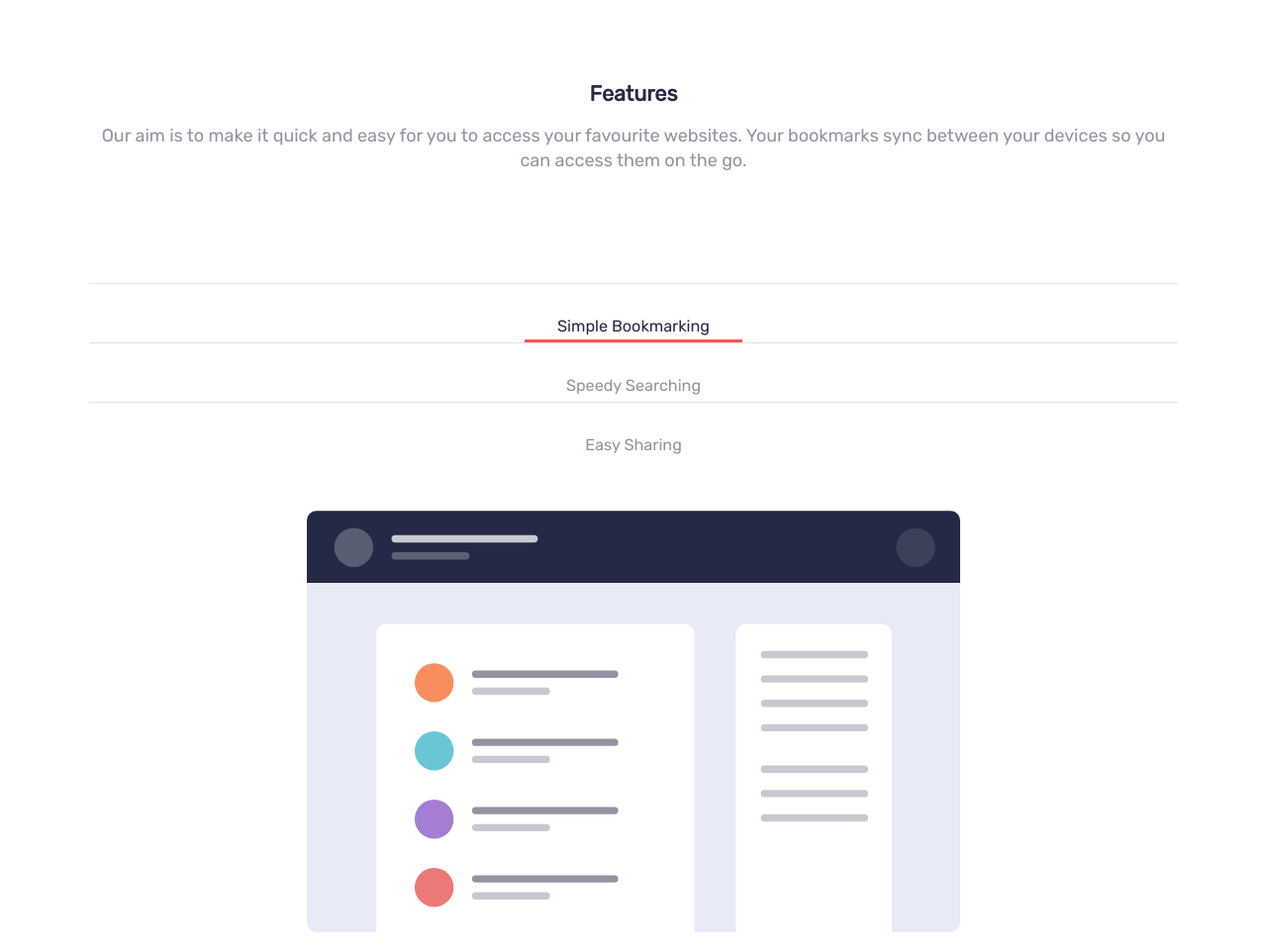
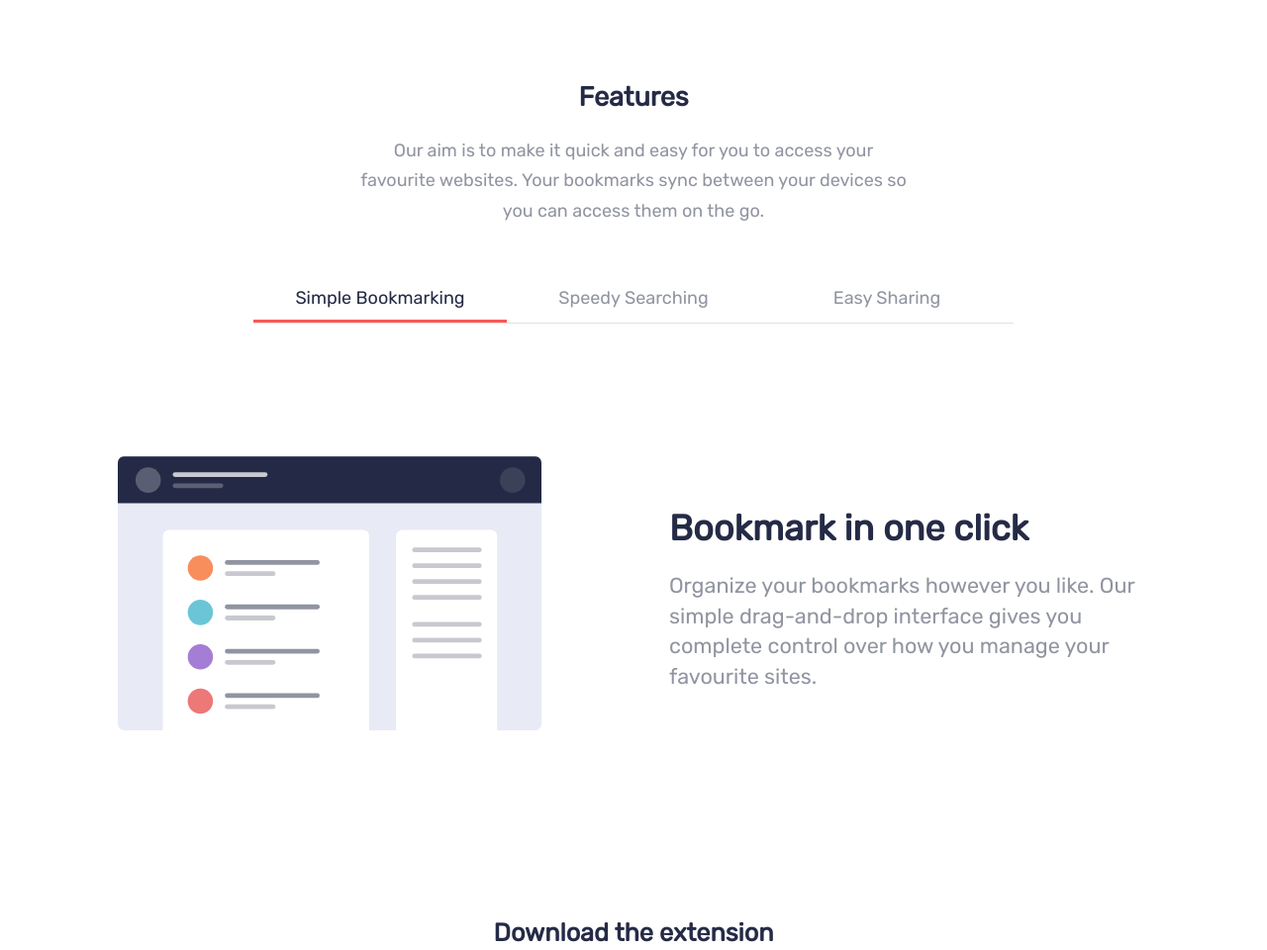
Before and after one commit to jarher/bookmarkLandingPage, a plain HTML site: page index.html in a window 1280 px wide. Shown: the part 580-1540 px from the top of the page at 99% size. Drawn offline with Linux system fonts and the light colour scheme.

Commit message:
features  desktop styles finished

```diff
--- a/assets/css/features.css
+++ b/assets/css/features.css
@@ -6,7 +6,7 @@
   color: var(--Very-Dark-Blue);
   font-size: 1.2rem;
 }
-.features p {
+.features-mainText {
   font-size: 0.835rem;
   line-height: 1.4rem;
   color: var(--Grayish-Blue);
@@ -14,8 +14,6 @@
 }
 .features-tabs-wrapper {
   margin: 10% 0;
-}
-.tabs-buttons-wrapper {
 }
 .tab-button {
   text-align: center;
@@ -57,8 +55,6 @@
   opacity: 0;
   transition: all 0.2s ease-in-out;
 }
-.tab-panel-image-wrapper {
-}
 .tab-panel-description {
   margin-top: 30px;
 }
@@ -76,7 +72,7 @@
   display: none;
 }
 @media (min-width: 768px) {
-  .features p {
+  .features-mainText {
     font-size: 1rem;
     padding: 0;
   }
@@ -91,3 +87,103 @@
     margin: auto;
   }
 }
+@media (min-width: 1024px) {
+  .features {
+    margin-left: 0;
+    margin-right: 0;
+  }
+  .features h2 {
+    font-size: 1.5rem;
+  }
+  .features-mainText {
+    width: 44%;
+    margin: auto;
+    line-height: 1.7rem;
+  }
+  .features-tabs-wrapper {
+    margin: 3% 0;
+  }
+  .tabs-buttons-wrapper {
+    display: flex;
+    flex-direction: row;
+    justify-content: center;
+    width: 60%;
+    margin: auto;
+  }
+  .tab-button {
+    flex: 1;
+    border-top: none;
+    border-bottom: 1px solid hsla(229, 8%, 60%, 0.274);
+  }
+  .tab-button span:nth-child(1) {
+    font-size: 1rem;
+  }
+  .tab-button span:nth-child(2) {
+    width: 100%;
+  }
+  .tab-panel {
+    display: flex;
+    flex-direction: row;
+    align-items: center;
+    gap: 200px;
+  }
+  .tab-panel-image-wrapper,
+  .tab-panel-description {
+    flex: 1;
+  }
+  .tab-panel-image-wrapper img {
+    width: 90%;
+    margin-left: 25%;
+  }
+  .tab-panel-description {
+    text-align: left;
+    margin-right: 10%;
+  }
+  .tab-panel-title {
+    font-size: 2rem;
+  }
+  .tab-panel-description p {
+    font-size: 1.2rem;
+    line-height: 1.7rem;
+  }
+
+  /* .tab-panels-wrapper {
+  }
+  .tab-panel {
+    display: flex;
+    flex-direction: row;
+    align-items: center;
+    margin-top: -90px;
+    gap: 50px;
+  }
+  .tab-panel-image-wrapper {
+    flex: 1;
+  }
+  .tab-panel-image-wrapper img {
+    margin-top: 0;
+    margin-left: 10%;
+    width: 85%;
+  }
+  .tab-panel-description {
+    margin-right: 10%;
+    text-align: left;
+    flex: 1;
+  }
+  .tab-panel-title {
+    font-size: 1.7rem;
+  }
+  .tab-panel-description p {
+    font-size: 1rem;
+    line-height: 1.5rem;
+  }
+  .tab-link-button {
+    background-color: var(--Soft-Blue);
+    color: white;
+    display: block;
+    padding: 2%;
+    width: 15%;
+    font-size: 0.7rem;
+    text-align: center;
+    border-radius: 3px;
+  } */
+}
--- a/assets/css/hightlighter.css
+++ b/assets/css/hightlighter.css
@@ -4,8 +4,6 @@
 }
 .illustration-hero-container {
   position: relative;
-}
-.highlitghter-description {
 }
 .highlitghter-description h1 {
   text-align: center;
--- a/index.html
+++ b/index.html
@@ -69,7 +69,7 @@
     </section>
     <section class="features">
       <h2>Features</h2>
-      <p>Our aim is to make it quick and easy for you to access your favourite websites.
+      <p class="features-mainText">Our aim is to make it quick and easy for you to access your favourite websites.
         Your bookmarks sync between your devices so you can access them on the go.
       </p>
       <div class="features-tabs-wrapper">
```
